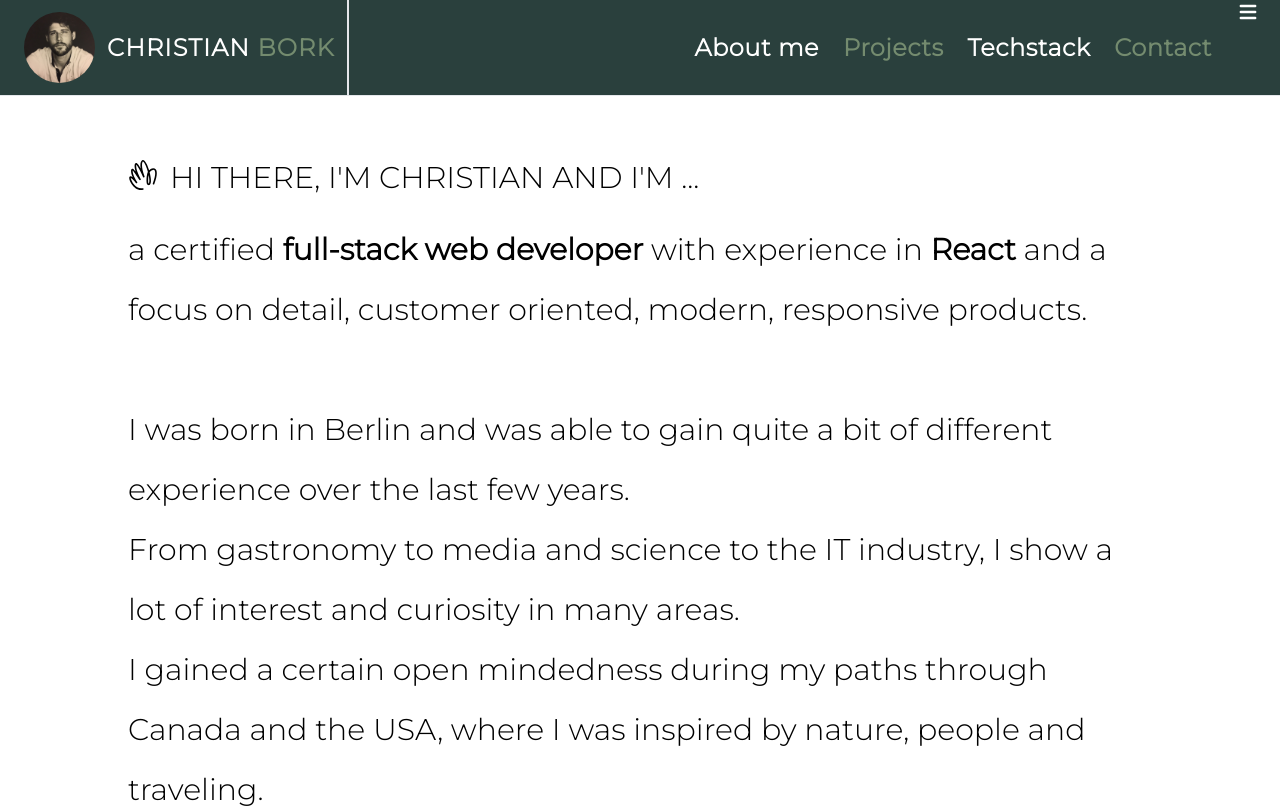
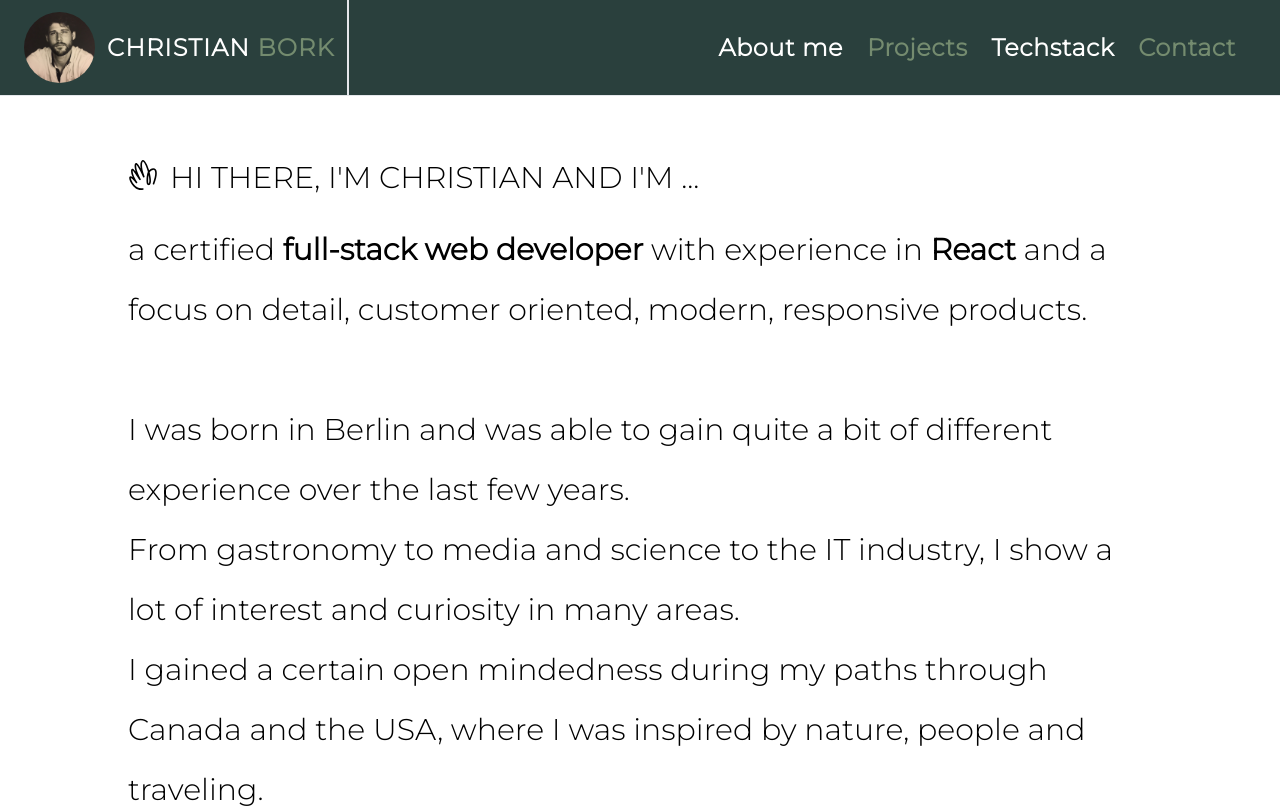
Before and after one commit to Borkkris/portfolio, a React (Create React App) app: page / in a window 1280 px wide. Shown: the top 808 px of the page. Built offline with nearby package versions, Linux system fonts and the light colour scheme.

Commit message:
- started working on hamburger menu - corrected spelling in footer

```diff
--- a/src/components/FooterComponent.jsx
+++ b/src/components/FooterComponent.jsx
@@ -4,7 +4,7 @@ const FooterComponent = () => {
   return (
     <div>
         <footer className='p-3 border-t'>
-          <p className='text-xl font-extrabold'>&copy; 2023. Chritian Bork</p>
+          <p className='text-xl font-extrabold'>&copy; 2023. Christian Bork</p>
           <p>Built and designed by Christian Bork </p>
         </footer>
     </div>
--- a/src/components/NavigationComponent.jsx
+++ b/src/components/NavigationComponent.jsx
@@ -1,11 +1,8 @@
 import React from 'react';
 import christian_bork_avatar from '../assets/christian_bork_avatar.JPG';
 
-// icons
-import { HiMenu } from 'react-icons/hi';
+const NavigationComponent = () => {
 
-
-const NavigationComponent = () => {
   return (
 
     <div style={{backgroundColor:'#2A403D'}}>
@@ -21,7 +18,7 @@ const NavigationComponent = () => {
 
 
 
-            <div className='md:flex-row lg:flex-row flex flex-wrap flex-1 justify-end sm:m-0 px-5 text-2xl'>
+            <div className='md:flex-row lg:flex flex-wrap flex-1 justify-end sm:m-0 px-5 text-2xl md:hidden sm:hidden'>
 
                 <button
                     className='hover:underline rounded-xl tracking-wide'
@@ -61,9 +58,8 @@ const NavigationComponent = () => {
                     <p style={{color:'#748B6F'}}> Contact</p>
                 </button>
 
-                <div>
-                    <HiMenu />
-                </div>
+                {/* hamburger menu */}
+
             </div>
         </div>
     </div>
```
